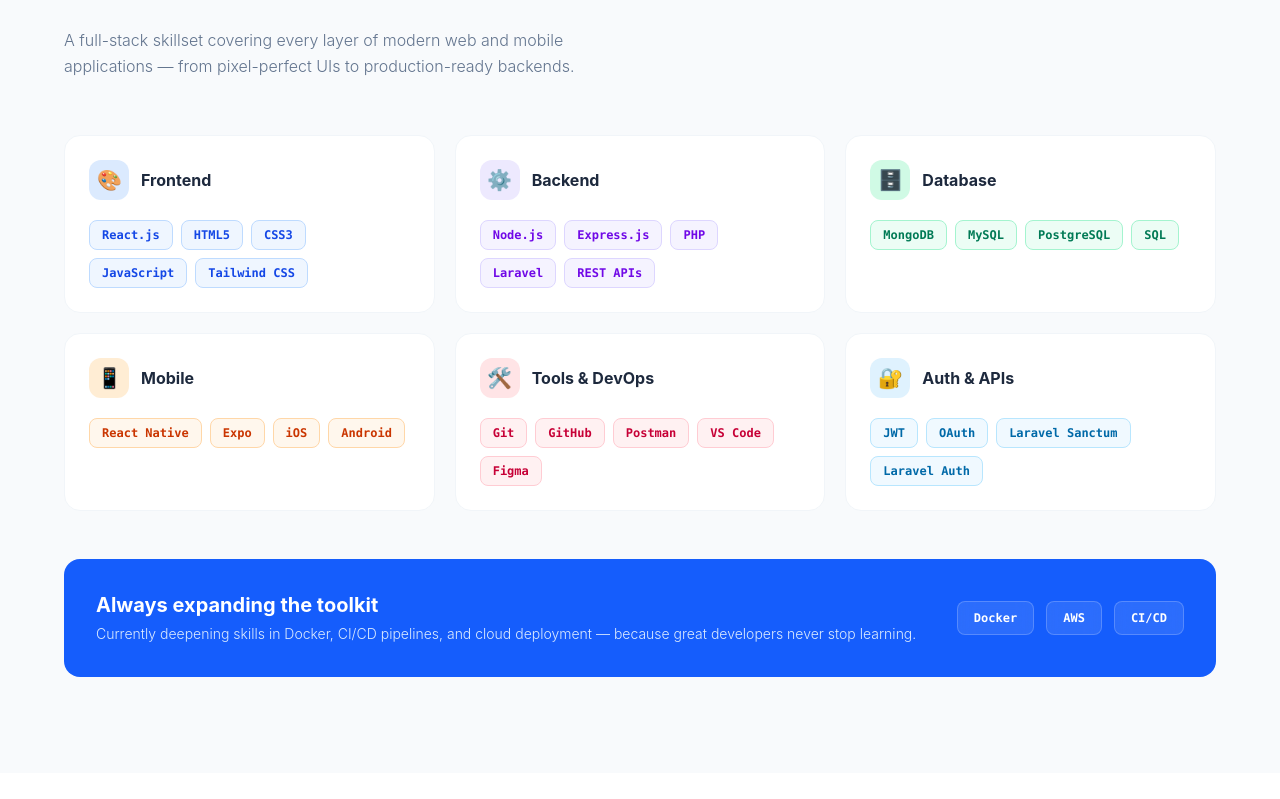
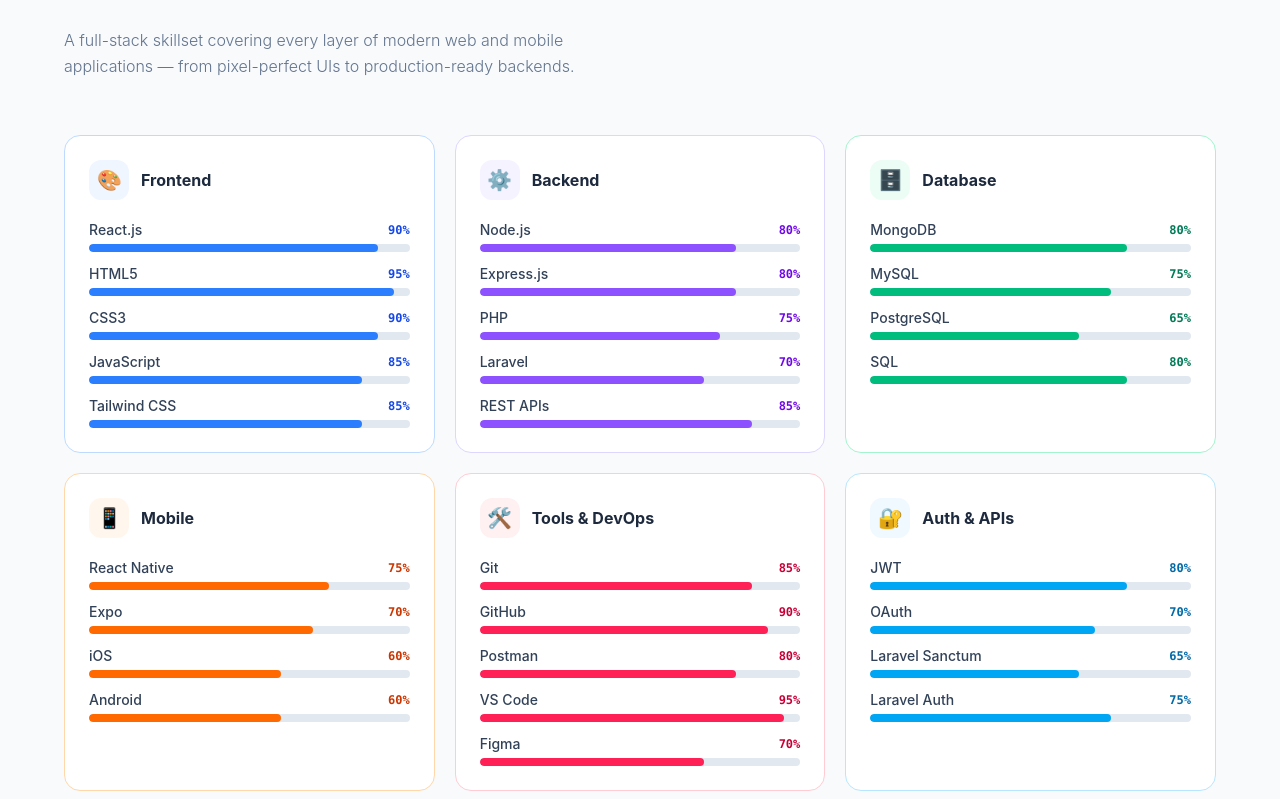
Before and after one commit to Minnie-Ngugi-dev/Minnie-portfolio, a React (Vite) app: page / in a window 1280 px wide. Shown: the part 2541-3340 px from the top of the page. Built offline with nearby package versions, Linux system fonts and the light colour scheme.

Commit message:
feat(skills): add animated progress bars to skills section

```diff
--- a/src/components/Skills.jsx
+++ b/src/components/Skills.jsx
@@ -1,54 +1,125 @@
-import React from 'react'
 
+
+import React, { useRef } from "react"
 import { motion, useInView } from "framer-motion"
-import { useRef } from "react"
+import useStore from "../store/useStore"
 
 const skillGroups = [
   {
     icon: "🎨",
     name: "Frontend",
     color: "blue",
-    skills: ["React.js", "HTML5", "CSS3", "JavaScript", "Tailwind CSS"]
+    skills: [
+      { name: "React.js", proficiency: 90 },
+      { name: "HTML5", proficiency: 95 },
+      { name: "CSS3", proficiency: 90 },
+      { name: "JavaScript", proficiency: 85 },
+      { name: "Tailwind CSS", proficiency: 85 },
+    ],
   },
   {
     icon: "⚙️",
     name: "Backend",
     color: "violet",
-    skills: ["Node.js", "Express.js", "PHP", "Laravel", "REST APIs"]
+    skills: [
+      { name: "Node.js", proficiency: 80 },
+      { name: "Express.js", proficiency: 80 },
+      { name: "PHP", proficiency: 75 },
+      { name: "Laravel", proficiency: 70 },
+      { name: "REST APIs", proficiency: 85 },
+    ],
   },
   {
     icon: "🗄️",
     name: "Database",
     color: "emerald",
-    skills: ["MongoDB", "MySQL", "PostgreSQL", "SQL"]
+    skills: [
+      { name: "MongoDB", proficiency: 80 },
+      { name: "MySQL", proficiency: 75 },
+      { name: "PostgreSQL", proficiency: 65 },
+      { name: "SQL", proficiency: 80 },
+    ],
   },
   {
     icon: "📱",
     name: "Mobile",
     color: "orange",
-    skills: ["React Native", "Expo", "iOS", "Android"]
+    skills: [
+      { name: "React Native", proficiency: 75 },
+      { name: "Expo", proficiency: 70 },
+      { name: "iOS", proficiency: 60 },
+      { name: "Android", proficiency: 60 },
+    ],
   },
   {
     icon: "🛠️",
     name: "Tools & DevOps",
     color: "rose",
-    skills: ["Git", "GitHub", "Postman", "VS Code", "Figma"]
+    skills: [
+      { name: "Git", proficiency: 85 },
+      { name: "GitHub", proficiency: 90 },
+      { name: "Postman", proficiency: 80 },
+      { name: "VS Code", proficiency: 95 },
+      { name: "Figma", proficiency: 70 },
+    ],
   },
   {
     icon: "🔐",
     name: "Auth & APIs",
     color: "sky",
-    skills: ["JWT", "OAuth", "Laravel Sanctum", "Laravel Auth"]
+    skills: [
+      { name: "JWT", proficiency: 80 },
+      { name: "OAuth", proficiency: 70 },
+      { name: "Laravel Sanctum", proficiency: 65 },
+      { name: "Laravel Auth", proficiency: 75 },
+    ],
   },
 ]
 
 const colorMap = {
-  blue:    { card: "hover:border-blue-200",    tag: "bg-blue-50 text-blue-700 border-blue-200",    icon: "bg-blue-100"    },
-  violet:  { card: "hover:border-violet-200",  tag: "bg-violet-50 text-violet-700 border-violet-200",  icon: "bg-violet-100"  },
-  emerald: { card: "hover:border-emerald-200", tag: "bg-emerald-50 text-emerald-700 border-emerald-200", icon: "bg-emerald-100" },
-  orange:  { card: "hover:border-orange-200",  tag: "bg-orange-50 text-orange-700 border-orange-200",  icon: "bg-orange-100"  },
-  rose:    { card: "hover:border-rose-200",    tag: "bg-rose-50 text-rose-700 border-rose-200",    icon: "bg-rose-100"    },
-  sky:     { card: "hover:border-sky-200",     tag: "bg-sky-50 text-sky-700 border-sky-200",     icon: "bg-sky-100"     },
+  blue:    { bg: "bg-blue-50", border: "border-blue-200", bar: "bg-blue-500", text: "text-blue-700" },
+  violet:  { bg: "bg-violet-50", border: "border-violet-200", bar: "bg-violet-500", text: "text-violet-700" },
+  emerald: { bg: "bg-emerald-50", border: "border-emerald-200", bar: "bg-emerald-500", text: "text-emerald-700" },
+  orange:  { bg: "bg-orange-50", border: "border-orange-200", bar: "bg-orange-500", text: "text-orange-700" },
+  rose:    { bg: "bg-rose-50", border: "border-rose-200", bar: "bg-rose-500", text: "text-rose-700" },
+  sky:     { bg: "bg-sky-50", border: "border-sky-200", bar: "bg-sky-500", text: "text-sky-700" },
+}
+
+const darkColorMap = {
+  blue:    { bg: "bg-blue-500/10", border: "border-blue-800", bar: "bg-blue-400", text: "text-blue-400" },
+  violet:  { bg: "bg-violet-500/10", border: "border-violet-800", bar: "bg-violet-400", text: "text-violet-400" },
+  emerald: { bg: "bg-emerald-500/10", border: "border-emerald-800", bar: "bg-emerald-400", text: "text-emerald-400" },
+  orange:  { bg: "bg-orange-500/10", border: "border-orange-800", bar: "bg-orange-400", text: "text-orange-400" },
+  rose:    { bg: "bg-rose-500/10", border: "border-rose-800", bar: "bg-rose-400", text: "text-rose-400" },
+  sky:     { bg: "bg-sky-500/10", border: "border-sky-800", bar: "bg-sky-400", text: "text-sky-400" },
+}
+
+function SkillBar({ skill, color, index }) {
+  const ref = useRef(null)
+  const inView = useInView(ref, { once: true, margin: "-50px" })
+  const { isDark } = useStore()
+  const c = isDark ? darkColorMap[color] : colorMap[color]
+
+  return (
+    <div ref={ref} className="mb-3 last:mb-0">
+      <div className="flex justify-between items-center mb-1">
+        <span className={`text-sm font-medium ${isDark ? "text-slate-300" : "text-slate-700"}`}>
+          {skill.name}
+        </span>
+        <span className={`text-xs font-mono font-semibold ${c.text}`}>
+          {skill.proficiency}%
+        </span>
+      </div>
+      <div className={`h-2 rounded-full ${isDark ? "bg-slate-700" : "bg-slate-200"} overflow-hidden`}>
+        <motion.div
+          className={`h-full rounded-full ${c.bar}`}
+          initial={{ width: 0 }}
+          animate={inView ? { width: `${skill.proficiency}%` } : {}}
+          transition={{ duration: 1, delay: index * 0.1, ease: "easeOut" }}
+        />
+      </div>
+    </div>
+  )
 }
 
 function FadeIn({ children, delay = 0 }) {
@@ -60,77 +131,66 @@
       ref={ref}
       initial={{ opacity: 0, y: 24 }}
       animate={inView ? { opacity: 1, y: 0 } : {}}
-      transition={{ duration: 0.5, ease: "easeOut", delay }}>
+      transition={{ duration: 0.5, ease: "easeOut", delay }}
+    >
       {children}
     </motion.div>
   )
 }
 
 export default function Skills() {
+  const { isDark } = useStore()
+
   return (
-    <section id="skills" className="py-24 px-6 bg-slate-50">
+    <section id="skills" className={`py-24 px-6 transition-colors duration-300 ${isDark ? "bg-slate-900" : "bg-slate-50"}`}>
       <div className="max-w-6xl mx-auto">
 
         {/* Header */}
         <FadeIn delay={0.1}>
           <div className="flex items-center gap-3 mb-4">
             <span className="w-7 h-0.5 bg-blue-600 rounded-full" />
-            <span className="font-mono text-xs text-blue-600 uppercase
-                             tracking-widest font-semibold">
+            <span className="font-mono text-xs text-blue-600 uppercase tracking-widest font-semibold">
               Technical Skills
             </span>
           </div>
         </FadeIn>
 
         <FadeIn delay={0.2}>
-          <h2 className="text-4xl md:text-5xl font-bold leading-tight
-                         tracking-tight text-slate-900 mb-4">
+          <h2 className={`text-4xl md:text-5xl font-bold leading-tight tracking-tight mb-4 ${isDark ? "text-white" : "text-slate-900"}`}>
             The Tools I<br />
             <span className="text-blue-600 italic">Build With</span>
           </h2>
         </FadeIn>
 
         <FadeIn delay={0.3}>
-          <p className="text-slate-500 text-base leading-relaxed font-light
-                        max-w-xl mb-14">
-            A full-stack skillset covering every layer of modern web
-            and mobile applications — from pixel-perfect UIs to
-            production-ready backends.
+          <p className={`text-base leading-relaxed font-light max-w-xl mb-14 ${isDark ? "text-slate-400" : "text-slate-500"}`}>
+            A full-stack skillset covering every layer of modern web and mobile applications — from pixel-perfect UIs to production-ready backends.
           </p>
         </FadeIn>
 
         {/* Skills grid */}
         <div className="grid sm:grid-cols-2 lg:grid-cols-3 gap-5">
           {skillGroups.map((group, i) => {
-            const c = colorMap[group.color]
+            const c = isDark ? darkColorMap[group.color] : colorMap[group.color]
             return (
               <FadeIn key={group.name} delay={0.1 + i * 0.08}>
-                <div className={`bg-white border border-slate-100 rounded-2xl
-                                p-6 h-full transition-all duration-300
-                                hover:-translate-y-1 hover:shadow-lg
-                                hover:shadow-slate-100/80 ${c.card}`}>
+                <div className={`rounded-2xl p-6 h-full transition-all duration-300 hover:-translate-y-1 hover:shadow-lg
+                  ${isDark ? `bg-slate-800/50 border ${c.border} hover:border-${group.color}-500/50` : `bg-white border ${c.border} hover:shadow-slate-100/80`}`}>
 
                   {/* Card header */}
                   <div className="flex items-center gap-3 mb-5">
-                    <div className={`w-10 h-10 rounded-xl flex items-center
-                                    justify-center text-xl ${c.icon}`}>
+                    <div className={`w-10 h-10 rounded-xl flex items-center justify-center text-xl ${c.bg}`}>
                       {group.icon}
                     </div>
-                    <span className="font-bold text-slate-800 text-base">
+                    <span className={`font-bold text-base ${isDark ? "text-white" : "text-slate-800"}`}>
                       {group.name}
                     </span>
                   </div>
 
-                  {/* Tags */}
-                  <div className="flex flex-wrap gap-2">
-                    {group.skills.map(skill => (
-                      <span
-                        key={skill}
-                        className={`px-3 py-1.5 rounded-lg text-xs font-semibold
-                                   font-mono border transition-all duration-200
-                                   hover:scale-105 cursor-default ${c.tag}`}>
-                        {skill}
-                      </span>
+                  {/* Skill bars */}
+                  <div>
+                    {group.skills.map((skill, idx) => (
+                      <SkillBar key={skill.name} skill={skill} color={group.color} index={idx} />
                     ))}
                   </div>
                 </div>
@@ -139,26 +199,18 @@
           })}
         </div>
 
-        {/* Bottom banner */}
+        {/* Bottom banner (unchanged) */}
         <FadeIn delay={0.6}>
-          <div className="mt-12 bg-blue-600 rounded-2xl p-8
-                          flex flex-col md:flex-row items-center
-                          justify-between gap-6">
+          <div className="mt-12 bg-blue-600 rounded-2xl p-8 flex flex-col md:flex-row items-center justify-between gap-6">
             <div>
-              <h3 className="text-white font-bold text-xl mb-1">
-                Always expanding the toolkit
-              </h3>
+              <h3 className="text-white font-bold text-xl mb-1">Always expanding the toolkit</h3>
               <p className="text-blue-100 text-sm font-light leading-relaxed">
-                Currently deepening skills in Docker, CI/CD pipelines,
-                and cloud deployment — because great developers never stop learning.
+                Currently deepening skills in Docker, CI/CD pipelines, and cloud deployment — because great developers never stop learning.
               </p>
             </div>
             <div className="flex gap-3 flex-shrink-0">
               {["Docker", "AWS", "CI/CD"].map(t => (
-                <span key={t}
-                  className="px-4 py-2 bg-white/10 border border-white/20
-                             text-white text-xs font-semibold font-mono
-                             rounded-lg backdrop-blur-sm">
+                <span key={t} className="px-4 py-2 bg-white/10 border border-white/20 text-white text-xs font-semibold font-mono rounded-lg backdrop-blur-sm">
                   {t}
                 </span>
               ))}
```
